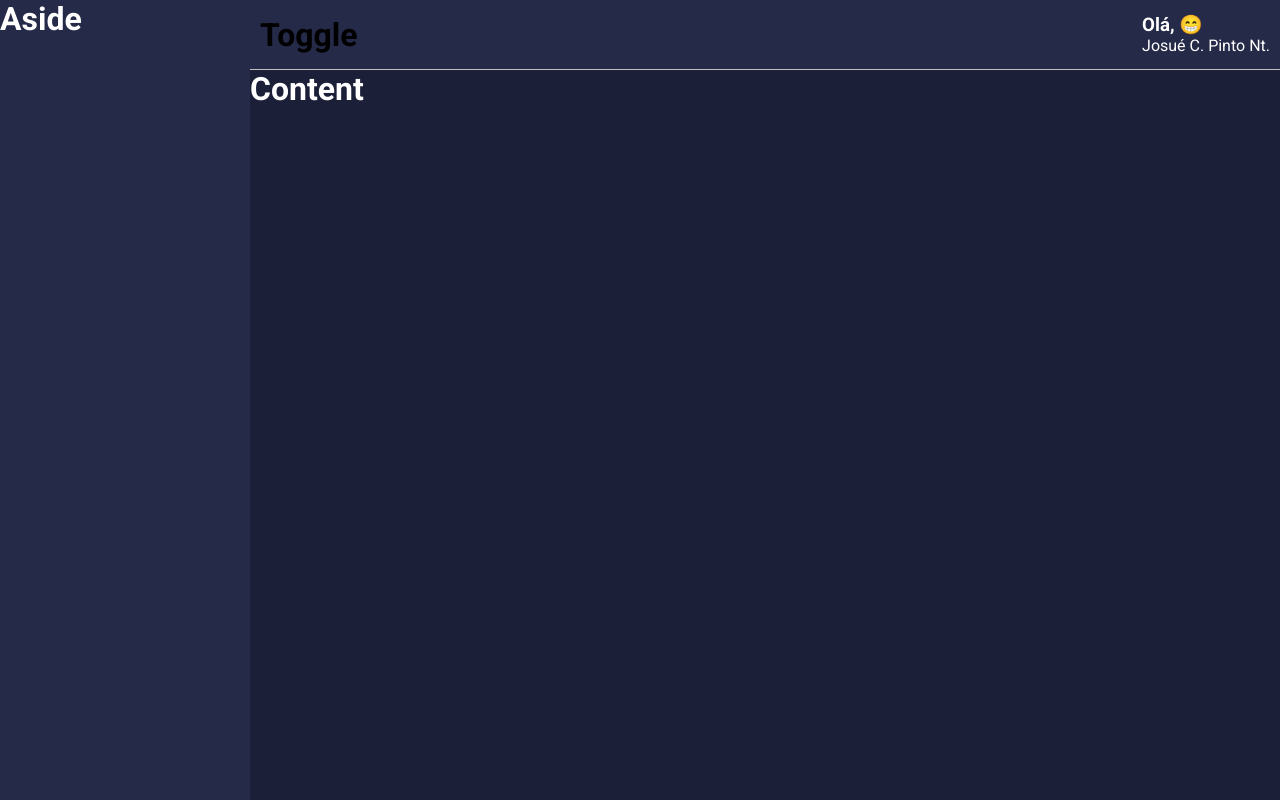
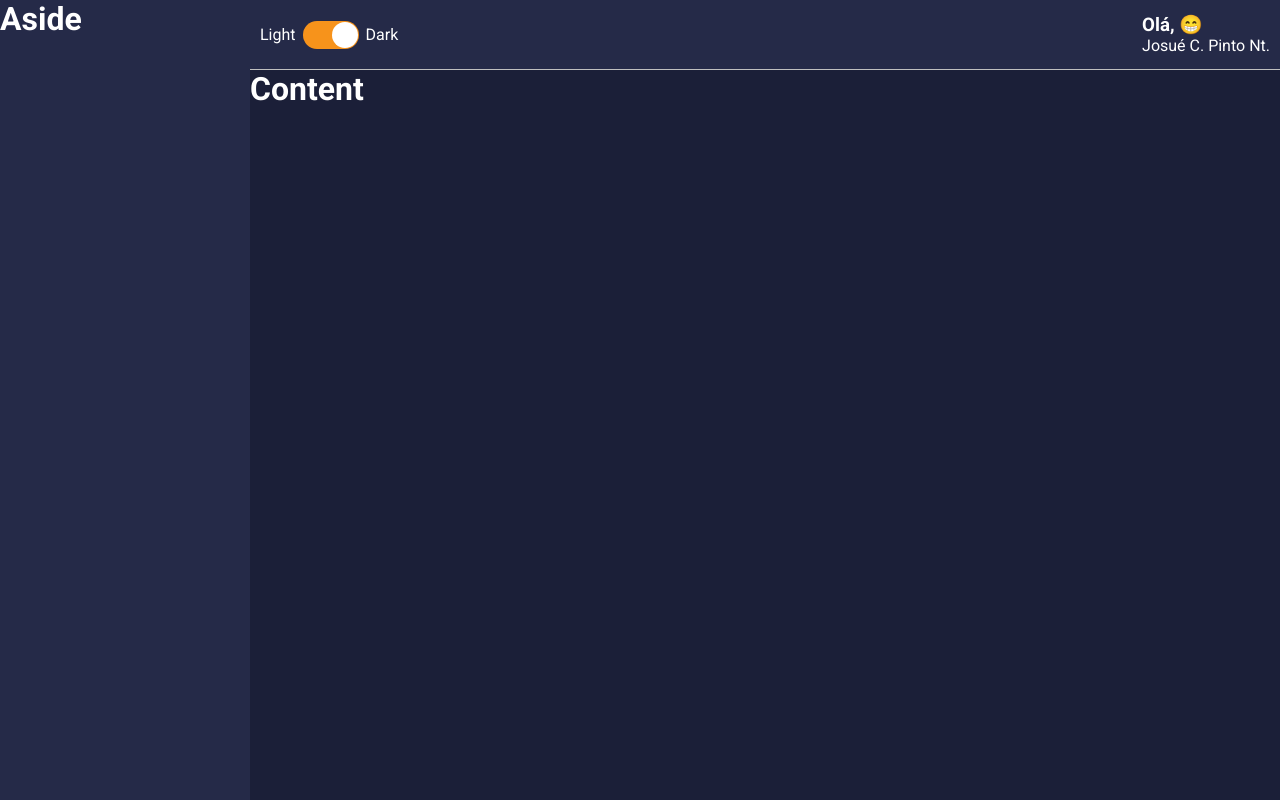
Before and after one commit to Josuecpn/minha-carteira, a React (Create React App) app: page / in a window 1280 px wide. Built offline with nearby package versions, Linux system fonts and the light colour scheme.

Commit message:
MainHeader estruturado

```diff
--- a/package.json
+++ b/package.json
@@ -14,6 +14,7 @@
     "react": "^18.2.0",
     "react-dom": "^18.2.0",
     "react-scripts": "5.0.1",
+    "react-switch": "^7.0.0",
     "styled-components": "^5.3.6",
     "typescript": "^4.9.3",
     "web-vitals": "^2.1.4"
--- a/src/components/MainHeader/index.tsx
+++ b/src/components/MainHeader/index.tsx
@@ -1,5 +1,6 @@
 import React, {useMemo} from 'react';
 
+import Toggle from '../Toggle'
 import emojis from '../../utils/emojis';
 
 import {
@@ -16,8 +17,7 @@
     }, []);
     return (
         <Container>
-            <h1>Toggle</h1>
-
+            <Toggle />
             <Profile>
                 <Welcome>Olá, {emoji}</Welcome>
                 <UserName>Josué C. Pinto Nt.</UserName>
--- /dev/null
+++ b/src/components/Toggle/index.tsx
@@ -0,0 +1,17 @@
+import React from 'react';
+import { Container, ToggleLabel, ToggleSelector } from './styles';
+
+const Toggle: React.FC = () => (
+    <Container>
+        <ToggleLabel>Light</ToggleLabel>
+            <ToggleSelector
+                checked={true}
+                onChange={checked => console.log(checked)}
+                uncheckedIcon={false}
+                checkedIcon={false}
+            />
+        <ToggleLabel>Dark</ToggleLabel>
+    </Container>
+)
+
+export default Toggle;
--- /dev/null
+++ b/src/components/Toggle/styles.ts
@@ -0,0 +1,19 @@
+import styled from 'styled-components';
+import Switch, { ReactSwitchProps } from 'react-switch'
+
+export const Container = styled.div`
+    display: flex;
+    align-items: center;
+`;
+
+export const ToggleLabel = styled.span`
+    color: ${props => props.theme.colors.white};
+`;
+
+export const ToggleSelector = styled(Switch).attrs<ReactSwitchProps>(
+    ({ theme }) => ({
+        onColor: theme.colors.info,
+        offColor: theme.colors.warning
+    }))<ReactSwitchProps>`
+    margin: 0 7px
+`;
```
Also changed, not shown: src/index.tsx (+6 -5 lines), 1 other file (tests, documents, lock files or other folders).
